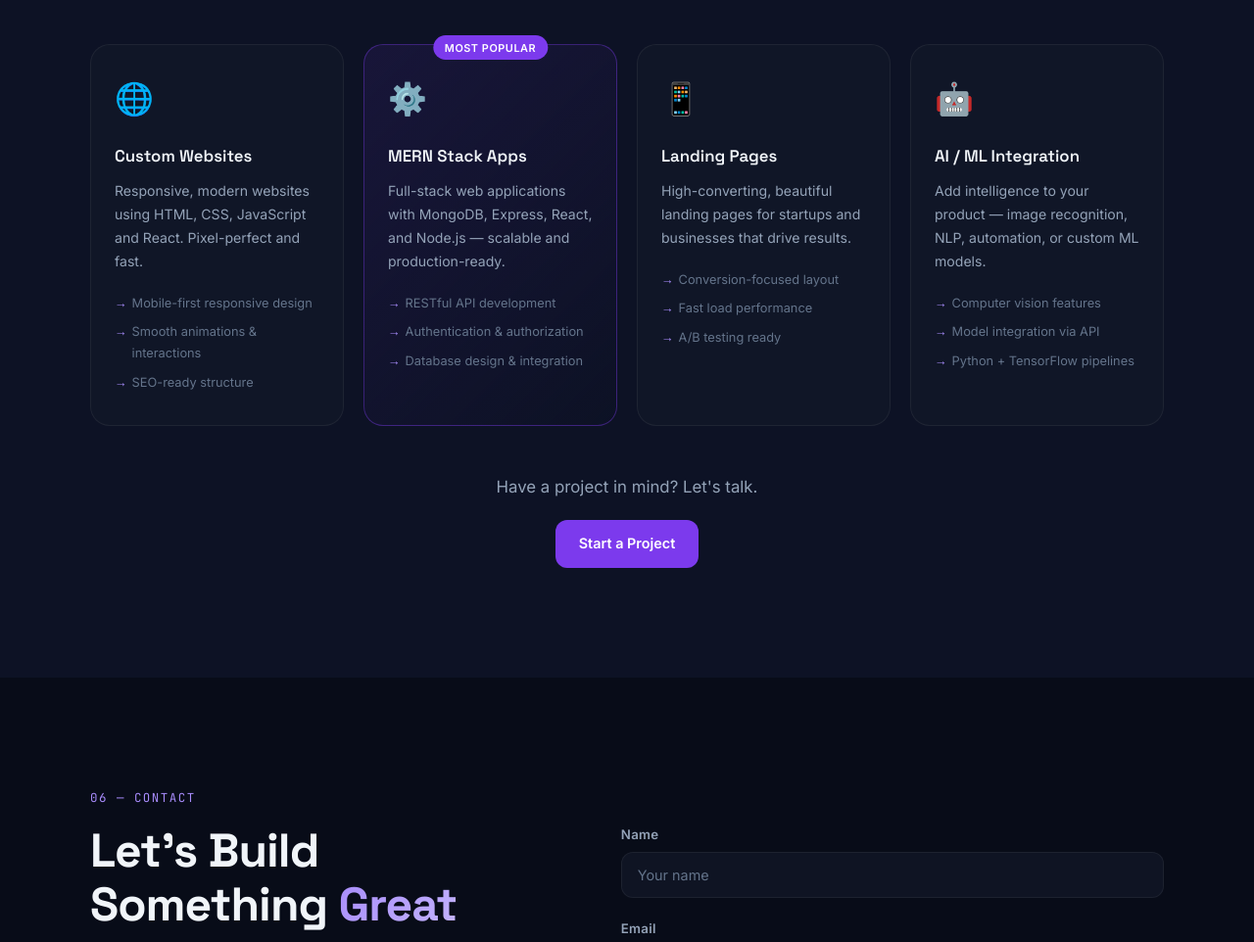
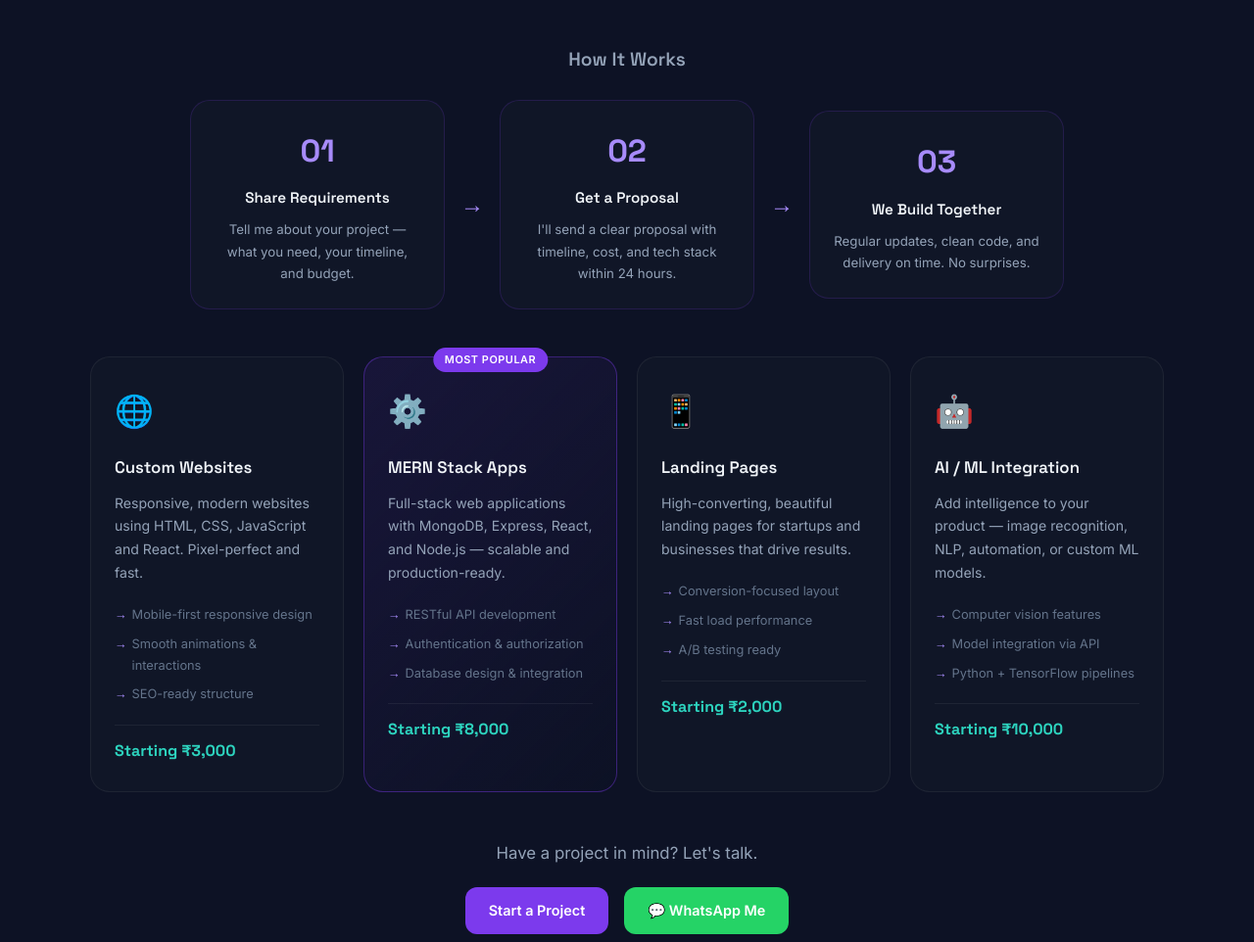
Before and after one commit to Divya-Laddu/Divya-Portfolio, a plain HTML site: page index.html in a window 1280 px wide. Shown: the part 5076-6038 px from the top of the page at 98% size. Drawn offline with Linux system fonts and the light colour scheme.

Commit message:
Updated portfolio website

```diff
--- a/index.html
+++ b/index.html
@@ -352,6 +352,31 @@
     <div class="section-label">05 — Freelance</div>
     <h2 class="section-title">What I Can Build for You</h2>
     <p class="section-sub">Available for freelance projects alongside my studies. Let's create something exceptional together.</p>
+
+    <!-- HOW IT WORKS -->
+    <div class="process-section">
+      <h3 class="process-title">How It Works</h3>
+      <div class="process-steps">
+        <div class="process-step">
+          <div class="process-num">01</div>
+          <h4>Share Requirements</h4>
+          <p>Tell me about your project — what you need, your timeline, and budget.</p>
+        </div>
+        <div class="process-arrow">→</div>
+        <div class="process-step">
+          <div class="process-num">02</div>
+          <h4>Get a Proposal</h4>
+          <p>I'll send a clear proposal with timeline, cost, and tech stack within 24 hours.</p>
+        </div>
+        <div class="process-arrow">→</div>
+        <div class="process-step">
+          <div class="process-num">03</div>
+          <h4>We Build Together</h4>
+          <p>Regular updates, clean code, and delivery on time. No surprises.</p>
+        </div>
+      </div>
+    </div>
+
     <div class="services-grid">
       <div class="service-card">
         <div class="service-icon">🌐</div>
@@ -362,6 +387,7 @@
           <li>Smooth animations & interactions</li>
           <li>SEO-ready structure</li>
         </ul>
+        <div class="service-price">Starting ₹3,000</div>
       </div>
       <div class="service-card featured-service">
         <div class="service-badge">Most Popular</div>
@@ -373,6 +399,7 @@
           <li>Authentication & authorization</li>
           <li>Database design & integration</li>
         </ul>
+        <div class="service-price">Starting ₹8,000</div>
       </div>
       <div class="service-card">
         <div class="service-icon">📱</div>
@@ -383,6 +410,7 @@
           <li>Fast load performance</li>
           <li>A/B testing ready</li>
         </ul>
+        <div class="service-price">Starting ₹2,000</div>
       </div>
       <div class="service-card">
         <div class="service-icon">🤖</div>
@@ -393,11 +421,19 @@
           <li>Model integration via API</li>
           <li>Python + TensorFlow pipelines</li>
         </ul>
+        <div class="service-price">Starting ₹10,000</div>
       </div>
     </div>
+
     <div class="freelance-cta">
       <p>Have a project in mind? Let's talk.</p>
+      <div class="freelance-cta-buttons">
         <a href="#contact" class="btn btn-primary">Start a Project</a>
+        <a href="https://wa.me/919693269582?text=Hi%20Divya!%20I%20saw%20your%20portfolio%20and%20I'm%20interested%20in%20working%20with%20you."
+          target="_blank" class="btn btn-whatsapp">
+          💬 WhatsApp Me
+        </a>
+      </div>
     </div>
   </div>
 </section>
--- a/style.css
+++ b/style.css
@@ -737,6 +737,97 @@ img { max-width: 100%; display: block; }
 .freelance-cta { text-align: center; }
 .freelance-cta p { color: var(--text-2); margin-bottom: 1.25rem; font-size: 1.05rem; }
 
+/* ===== PROCESS SECTION ===== */
+.process-section {
+  margin-bottom: 3rem;
+}
+.process-title {
+  font-family: var(--font-display);
+  font-size: 1.2rem;
+  font-weight: 600;
+  margin-bottom: 1.5rem;
+  color: var(--text-2);
+  text-align: center;
+}
+.process-steps {
+  display: flex;
+  align-items: center;
+  justify-content: center;
+  gap: 1rem;
+  flex-wrap: wrap;
+}
+.process-step {
+  background: var(--surface);
+  border: 1px solid var(--border);
+  border-radius: var(--radius-lg);
+  padding: 1.5rem;
+  flex: 1;
+  min-width: 200px;
+  max-width: 260px;
+  text-align: center;
+  transition: var(--transition);
+}
+.process-step:hover {
+  border-color: var(--accent);
+  transform: translateY(-3px);
+  box-shadow: var(--glow);
+}
+.process-num {
+  font-family: var(--font-display);
+  font-size: 2rem;
+  font-weight: 700;
+  color: var(--accent-light);
+  margin-bottom: 0.5rem;
+}
+.process-step h4 {
+  font-family: var(--font-display);
+  font-size: 0.95rem;
+  font-weight: 600;
+  margin-bottom: 0.5rem;
+}
+.process-step p {
+  color: var(--text-2);
+  font-size: 0.83rem;
+}
+.process-arrow {
+  font-size: 1.5rem;
+  color: var(--accent-light);
+  font-weight: 700;
+}
+
+/* ===== SERVICE PRICE ===== */
+.service-price {
+  margin-top: 1rem;
+  font-family: var(--font-display);
+  font-size: 1rem;
+  font-weight: 700;
+  color: var(--teal);
+  border-top: 1px solid var(--border-soft);
+  padding-top: 0.75rem;
+}
+
+/* ===== WHATSAPP BUTTON ===== */
+.btn-whatsapp {
+  background: #25D366;
+  color: #fff;
+}
+.btn-whatsapp:hover {
+  background: #20BA5A;
+  transform: translateY(-2px);
+  box-shadow: 0 0 30px rgba(37, 211, 102, 0.4);
+}
+.freelance-cta-buttons {
+  display: flex;
+  gap: 1rem;
+  justify-content: center;
+  flex-wrap: wrap;
+}
+
+/* ===== RESPONSIVE PROCESS ===== */
+@media (max-width: 768px) {
+  .process-arrow { transform: rotate(90deg); }
+  .process-steps { flex-direction: column; align-items: center; }
+}
 /* ---------- CONTACT ---------- */
 .contact-grid {
   display: grid;
```
Lines whose indentation alone changed are shown as unchanged.
